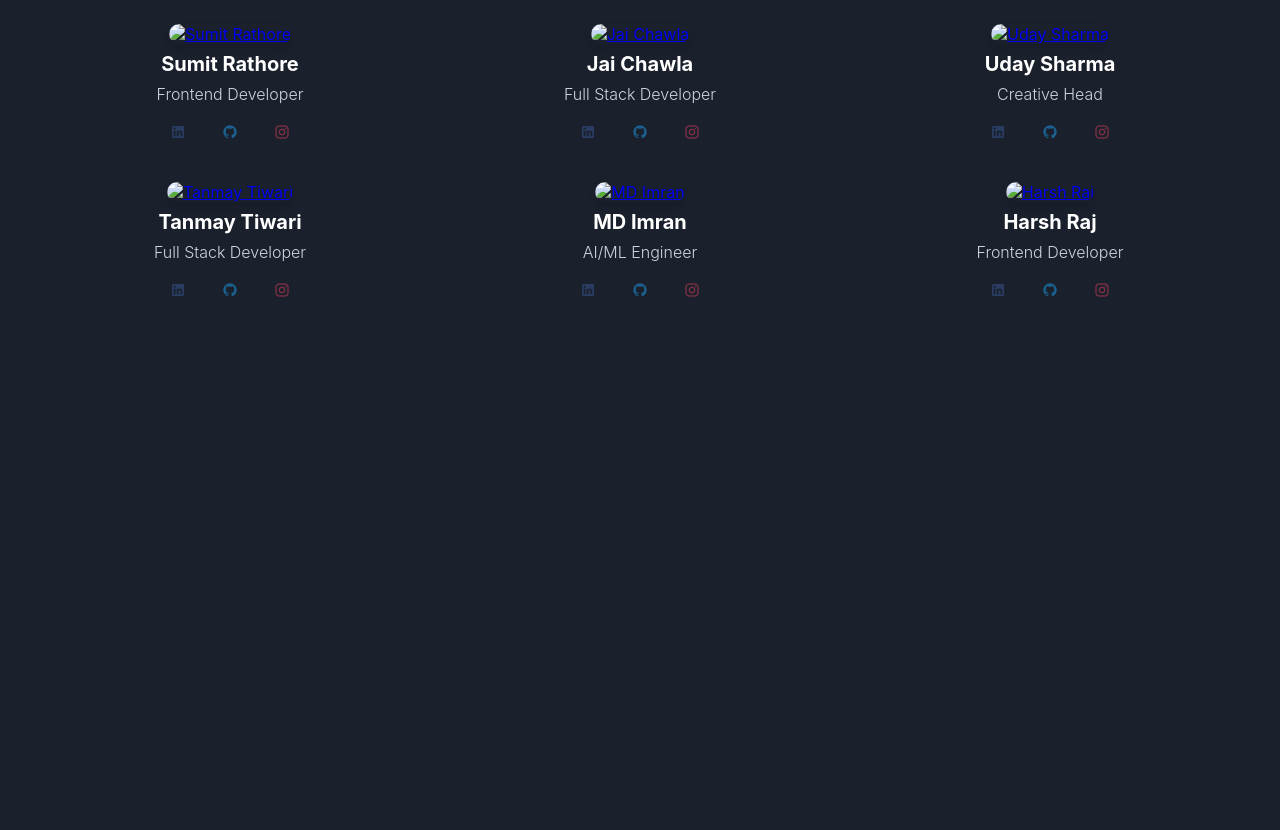
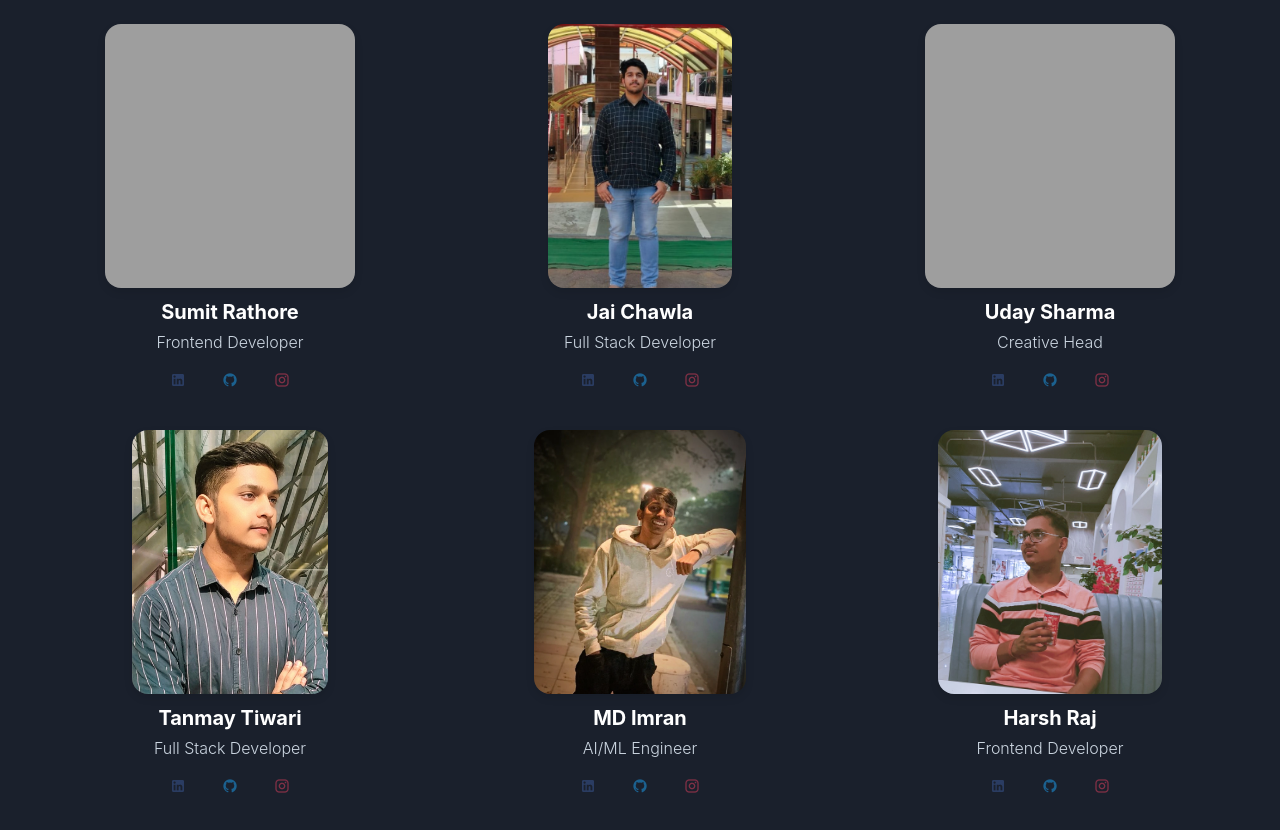
Before and after one commit to codecharya/team-section, a plain HTML site: page index.html in a window 1280 px wide. Before the commit the page ends 800 px from the top, so only its background shows below. Drawn offline with Linux system fonts and the light colour scheme; the site is published under a folder, as on GitHub Pages, so addresses that start at the root find nothing.

Commit message:
badia hai

```diff
--- a/index.html
+++ b/index.html
@@ -196,7 +196,7 @@ body {
             <!-- Member #1 -->
             <div class="member">
                 <a href="#" class="avatar">
-                    <img alt="Sumit Rathore" src="/assets/1000051014.jpg">
+                    <img alt="Sumit Rathore" src="./assets/1000051014.jpg">
                 </a>
                 <div class="details">
                     <h1>Sumit Rathore</h1>
@@ -218,7 +218,7 @@ body {
             <!-- Member #2 -->
             <div class="member">
                 <a href="#" class="avatar">
-                    <img alt="Jai Chawla" src="/assets/IMG-20240424-WA0111.jpg">
+                    <img alt="Jai Chawla" src="./assets/IMG-20240424-WA0111.jpg">
                 </a>
                 <div class="details">
                     <h1>Jai Chawla</h1>
@@ -240,7 +240,7 @@ body {
             <!-- Member #3 -->
             <div class="member">
                 <a href="#" class="avatar">
-                    <img alt="Uday Sharma" src="/assets/IMG_3929.JPG">
+                    <img alt="Uday Sharma" src="./assets/IMG_3929.JPG">
                 </a>
                 <div class="details">
                     <h1>Uday Sharma</h1>
@@ -262,7 +262,7 @@ body {
             <!-- Member #4 -->
             <div class="member">
                 <a href="#" class="avatar">
-                    <img alt="Tanmay Tiwari" src="/assets/Snapchat-383410048.jpg">
+                    <img alt="Tanmay Tiwari" src="./assets/Snapchat-383410048.jpg">
                 </a>
                 <div class="details">
                     <h1>Tanmay Tiwari</h1>
@@ -284,7 +284,7 @@ body {
             <!-- Member #5 -->
             <div class="member">
                 <a href="#" class="avatar">
-                    <img alt="MD Imran" src="/assets/IMG_20240122_192053_260.jpg">
+                    <img alt="MD Imran" src="./assets/IMG_20240122_192053_260.jpg">
                 </a>
                 <div class="details">
                     <h1>MD Imran</h1>
@@ -306,7 +306,7 @@ body {
             <!-- Member #6 -->
             <div class="member">
                 <a href="#" class="avatar">
-                    <img alt="Harsh Raj" src="/assets/IMG-20240815-WA0008 (1).jpg">
+                    <img alt="Harsh Raj" src="./assets/IMG-20240815-WA0008 (1).jpg">
                 </a>
                 <div class="details">
                     <h1>Harsh Raj</h1>
```
